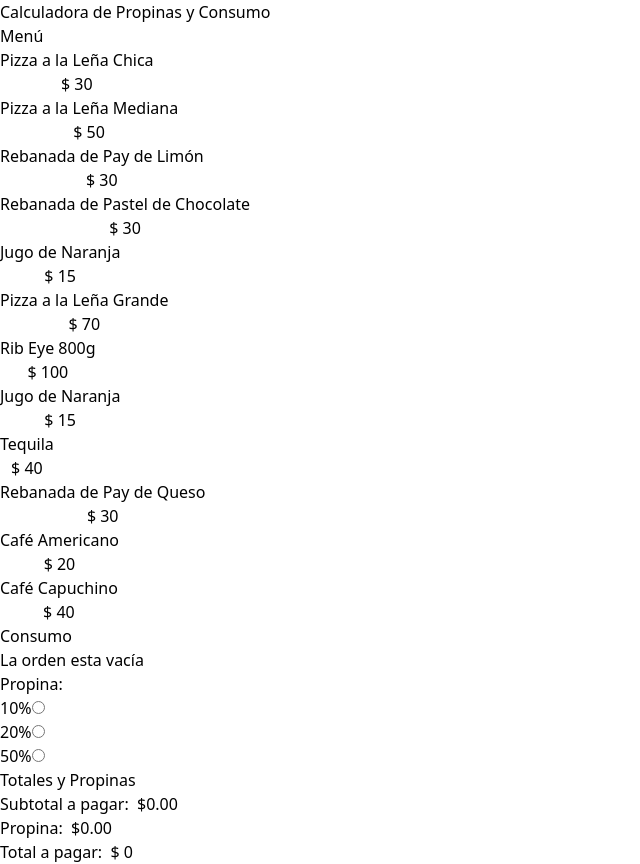
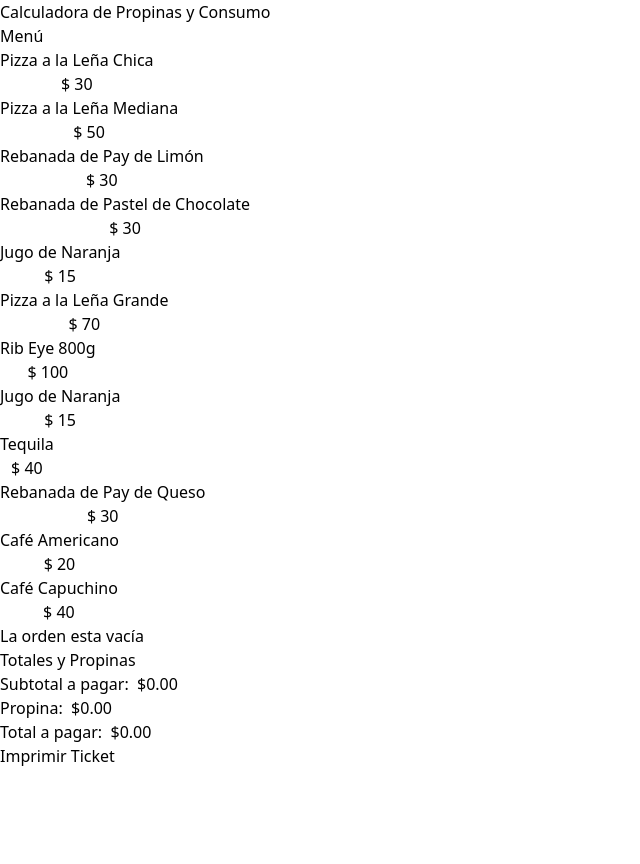
Before and after one commit to evenegas06/tip_calculator, a React (Vite) app: page / in a window 1280 px wide. Shown: the whole page, without its empty margins (0-640 px from the left). After the commit the page ends 800 px from the top, so only its background shows below. Built offline with nearby package versions, Linux system fonts and the light colour scheme.

Commit message:
print button and reset app... #128

```diff
--- a/src/App.tsx
+++ b/src/App.tsx
@@ -6,7 +6,7 @@
 import { useOrder } from './hooks/useOrder';
 
 function App() {
-	const { order, addItem, removeItem, tip, setTip } = useOrder();
+	const { order, addItem, removeItem, tip, setTip, resetOrder } = useOrder();
 
 	return (
 		<>
@@ -32,16 +32,26 @@
 				</section>
 
 				<section className="p-5 space-y-10 border border-dashed rounded-lg shadow-lg border-slate-400">
-					<OrderContent
-						order={order}
-						removeItem={removeItem}
-					/>
+					{order.length ? (
+						<>
+							<OrderContent
+								order={order}
+								removeItem={removeItem}
+							/>
 
-					<TipForm setTip={setTip} />
+							<TipForm
+								setTip={setTip}
+								tip={tip}
+							/>
+						</>
+					) : (
+						<p className="text-center">La orden esta vacía</p>
+					)}
 
 					<OrderTotal
 						order={order}
 						tip={tip}
+						resetOrder={resetOrder}
 					/>
 				</section>
 			</main>
--- a/src/components/OrderContent.tsx
+++ b/src/components/OrderContent.tsx
@@ -12,10 +12,7 @@
 			<h2 className="text-4xl font-black">Consumo</h2>
 
 			<div className="mt-10 space-y-3">
-				{order.length === 0 ? (
-					<p className="text-center">La orden esta vacía</p>
-				) : (
-					order.map((item) => (
+				{order.map((item) => (
 					<article
 						key={item.id}
 						className="flex items-center justify-between py-5 border-gray-200 border-y"
@@ -41,8 +38,7 @@
 							X
 						</button>
 					</article>
-					))
-				)}
+				))}
 			</div>
 		</div>
 	);
--- a/src/components/OrderTotal.tsx
+++ b/src/components/OrderTotal.tsx
@@ -5,9 +5,10 @@
 type OrderTotalProps = {
 	order: OrderItem[];
 	tip: number;
+	resetOrder: () => void;
 };
 
-const OrderTotal = ({ order, tip }: OrderTotalProps) => {
+const OrderTotal = ({ order, tip, resetOrder }: OrderTotalProps) => {
 	/**
 	 * Calculate the subtotal of the order.
 	 */
@@ -23,6 +24,13 @@
 	const tip_amount = useMemo(() => {
 		return subtotal * tip;
 	}, [tip, order]);
+
+	/**
+	 * Calculate the total.
+	 */
+	const total = useMemo(() => {
+		return subtotal + tip_amount;
+	}, [subtotal, tip_amount]);
 
 	return (
 		<>
@@ -41,9 +49,17 @@
 
 				<p>
 					Total a pagar: &nbsp;
-					<span className="font-bold">$ 0</span>
+					<span className="font-bold">{formatCurrency(total)}</span>
 				</p>
 			</article>
+
+			<button
+				className="w-full p-3 mt-10 font-bold text-white uppercase bg-black disabled:opacity-25 disabled:cursor-not-allowed"
+				disabled={total === 0}
+				onClick={resetOrder}
+			>
+				Imprimir Ticket
+			</button>
 		</>
 	);
 };
--- a/src/components/TipForm.tsx
+++ b/src/components/TipForm.tsx
@@ -2,9 +2,10 @@
 
 type TipFormProps = {
 	setTip: React.Dispatch<React.SetStateAction<number>>;
+	tip: number;
 };
 
-const TipForm = ({ setTip }: TipFormProps) => {
+const TipForm = ({ setTip, tip }: TipFormProps) => {
 	return (
 		<div>
 			<h3 className="text-2xl font-black">Propina:</h3>
@@ -22,6 +23,7 @@
 							id={item.id}
 							value={item.value}
 							onChange={(event) => setTip(Number(event.target.value))}
+							checked={item.value === tip}
 						/>
 					</div>
 				))}
--- a/src/hooks/useOrder.ts
+++ b/src/hooks/useOrder.ts
@@ -36,6 +36,14 @@
 		setOrder(update_order);
 	};
 
+	/**
+	 * Reset the order.
+	 */
+	const resetOrder = () => {
+		setOrder([]);
+		setTip(0);
+	};
+
 	return {
 		order,
 		addItem,
@@ -43,5 +51,7 @@
 
 		tip,
 		setTip,
+
+		resetOrder,
 	};
 };
```
Lines whose indentation alone changed are shown as unchanged.
